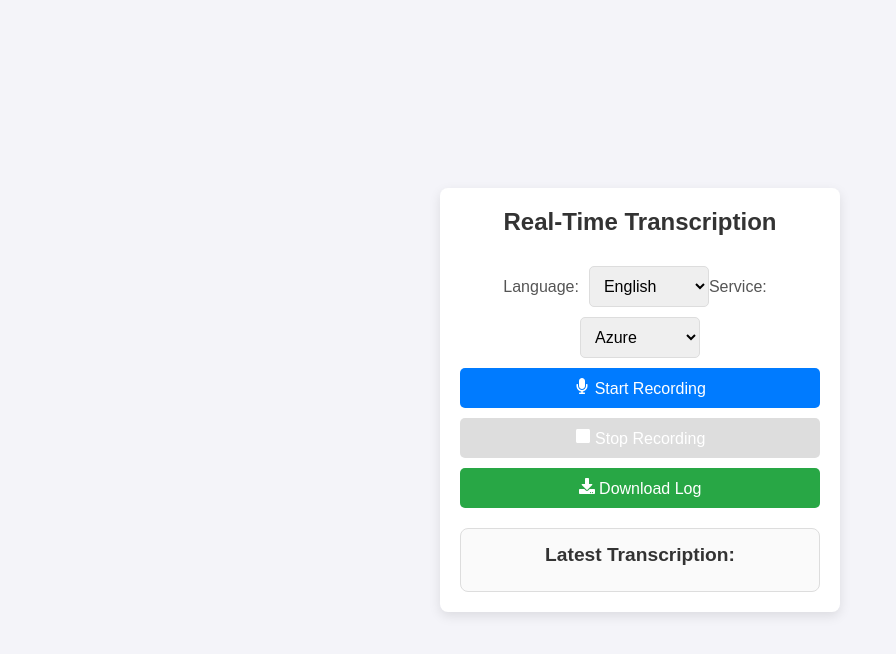
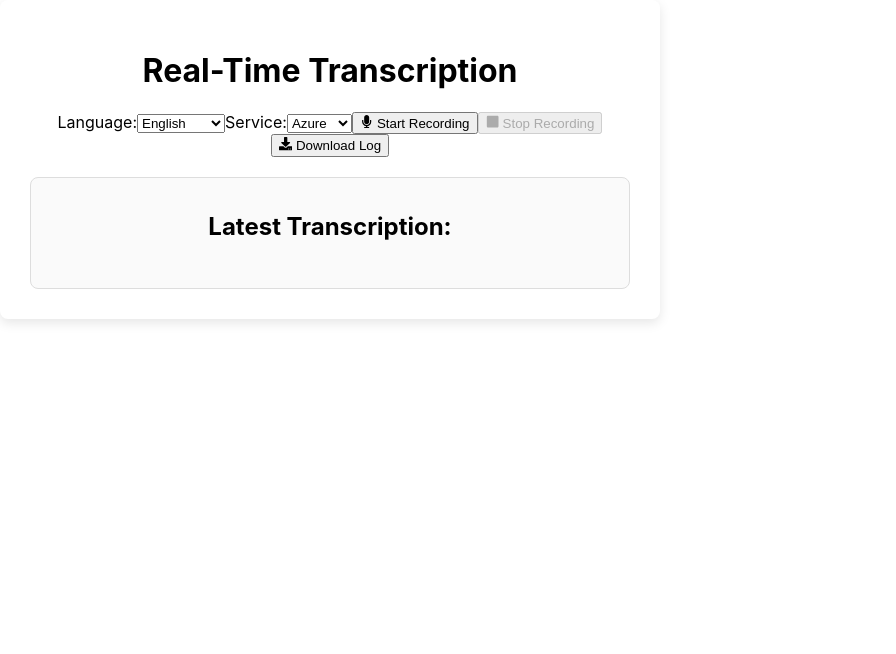
Before and after one commit to Ayka11/sufi, a React (Create React App) app: page / in a window 1280 px wide. Shown: the top 654 px of the page, without its empty margins (0-896 px from the left). Built offline with nearby package versions, Linux system fonts and the light colour scheme; no server answers.

Commit message:
Update App.css

```diff
--- a/src/App.css
+++ b/src/App.css
@@ -1,76 +1,16 @@
-/* Global Styles */
-* {
-  margin: 0;
-  padding: 0;
-  box-sizing: border-box;
-  font-family: Arial, sans-serif;
-}
-
-body {
-  background-color: #f4f4f9;
-  color: #333;
-  display: flex;
-  justify-content: center;
-  align-items: center;
-  height: 100vh;
-  margin: 0;
-}
-
 /* App Container */
 .App {
   background-color: white;
   border-radius: 8px;
   box-shadow: 0 4px 12px rgba(0, 0, 0, 0.1);
-  width: 400px;
-  padding: 20px;
+  width: 600px; /* Increased width */
+  padding: 30px; /* Increased padding */
   text-align: center;
-}
-
-h1 {
-  font-size: 1.5rem;
-  color: #333;
-  margin-bottom: 20px;
 }
 
 /* Controls Section */
 .controls {
   margin-bottom: 20px;
-}
-
-label {
-  font-size: 1rem;
-  margin-right: 10px;
-  color: #555;
-}
-
-select, button {
-  padding: 10px;
-  margin-top: 10px;
-  font-size: 1rem;
-  border-radius: 5px;
-  border: 1px solid #ddd;
-  outline: none;
-}
-
-select {
-  width: 120px;
-}
-
-button {
-  width: 100%;
-  background-color: #007BFF;
-  color: white;
-  cursor: pointer;
-  border: none;
-  margin-top: 10px;
-}
-
-button:disabled {
-  background-color: #ddd;
-}
-
-button:hover:not(:disabled) {
-  background-color: #0056b3;
 }
 
 /* Transcriptions Section */
@@ -80,34 +20,5 @@ button:hover:not(:disabled) {
   border-radius: 8px;
   margin-top: 20px;
   border: 1px solid #ddd;
-  min-height: 50px;
+  min-height: 80px; /* Increased height */
 }
-
-.transcriptions h2 {
-  font-size: 1.2rem;
-  margin-bottom: 10px;
-  color: #333;
-}
-
-.transcriptions div {
-  font-size: 1rem;
-  color: #555;
-  word-wrap: break-word;
-}
-
-.transcriptions strong {
-  color: #007BFF;
-}
-
-/* Button Styles for Download */
-.download-button {
-  background-color: #28a745;
-  border-color: #28a745;
-  font-size: 1rem;
-  color: white;
-}
-
-.download-button:hover {
-  background-color: #218838;
-  border-color: #1e7e34;
-}
```
